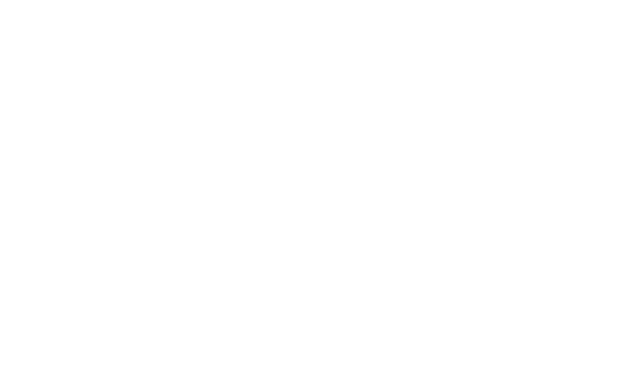
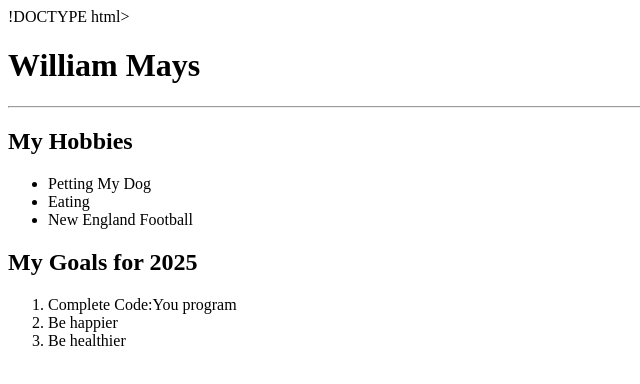
Before and after one commit to wrmays12/About-Me-HTML, a plain HTML site: page index.htm in a window 1280 px wide. Shown: the whole page, without its empty margins (0-640 px from the left). Drawn offline with Linux system fonts and the light colour scheme.

Commit message:
Upated Hobbies

```diff
--- a/index.htm
+++ b/index.htm
@@ -1,11 +1,24 @@
-<!DOCTYPE html>
+!DOCTYPE html>
 <html lang="en">
 <head>
     <meta charset="UTF-8">
     <meta name="viewport" content="width=device-width, initial-scale=1.0">
-    <title>Document</title>
+    <title>About Me</title>
 </head>
 <body>
-
+   <h1>William Mays</h1>
+   <hr></hr>
+   <h2>My Hobbies</h2>
+   <ul>
+    <li>Petting My Dog</li>
+    <li>Eating</li>
+    <li>New England Football</li>
+   </ul>
+   <h2>My Goals for 2025</h2>
+   <ol>
+    <li>Complete Code:You program</li>
+    <li>Be happier</li>
+    <li>Be healthier</li>
+   </ol>
 </body>
 </html>
```
